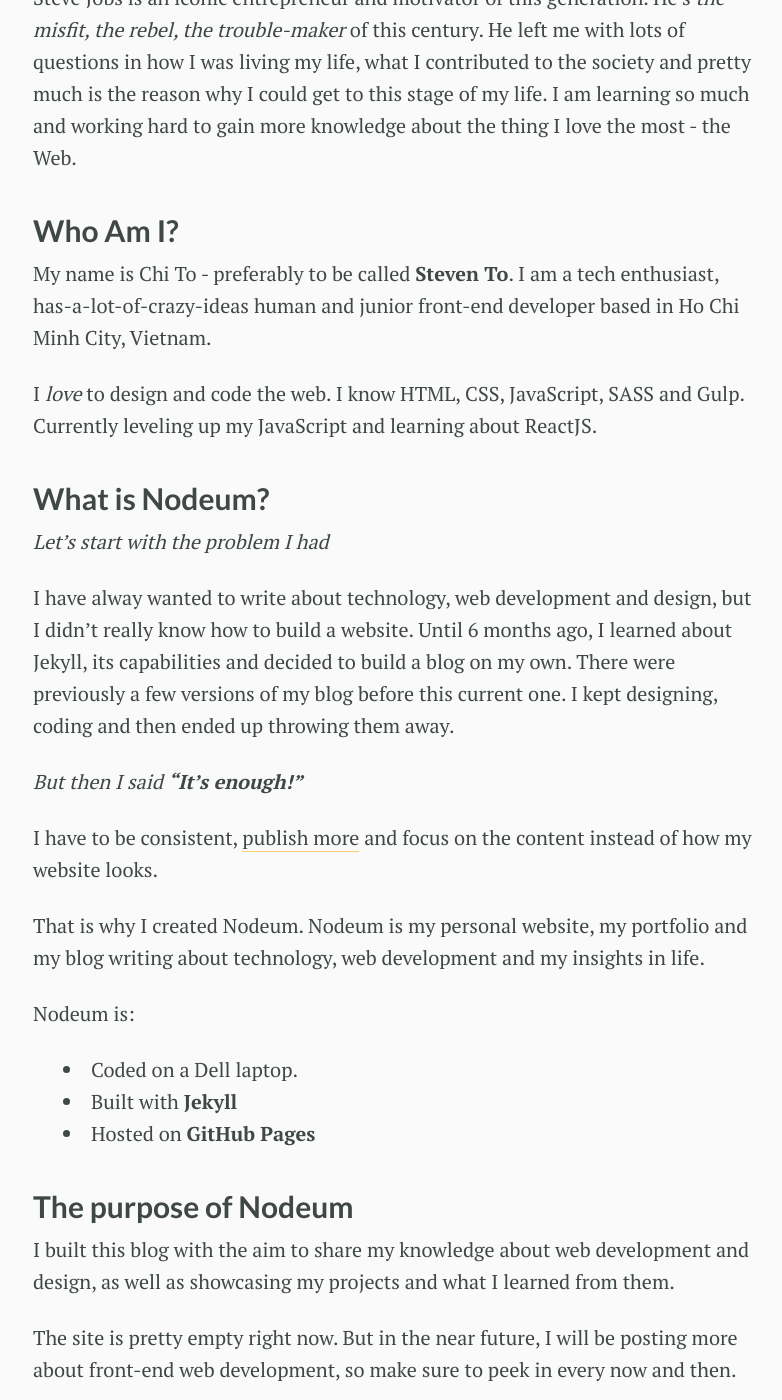
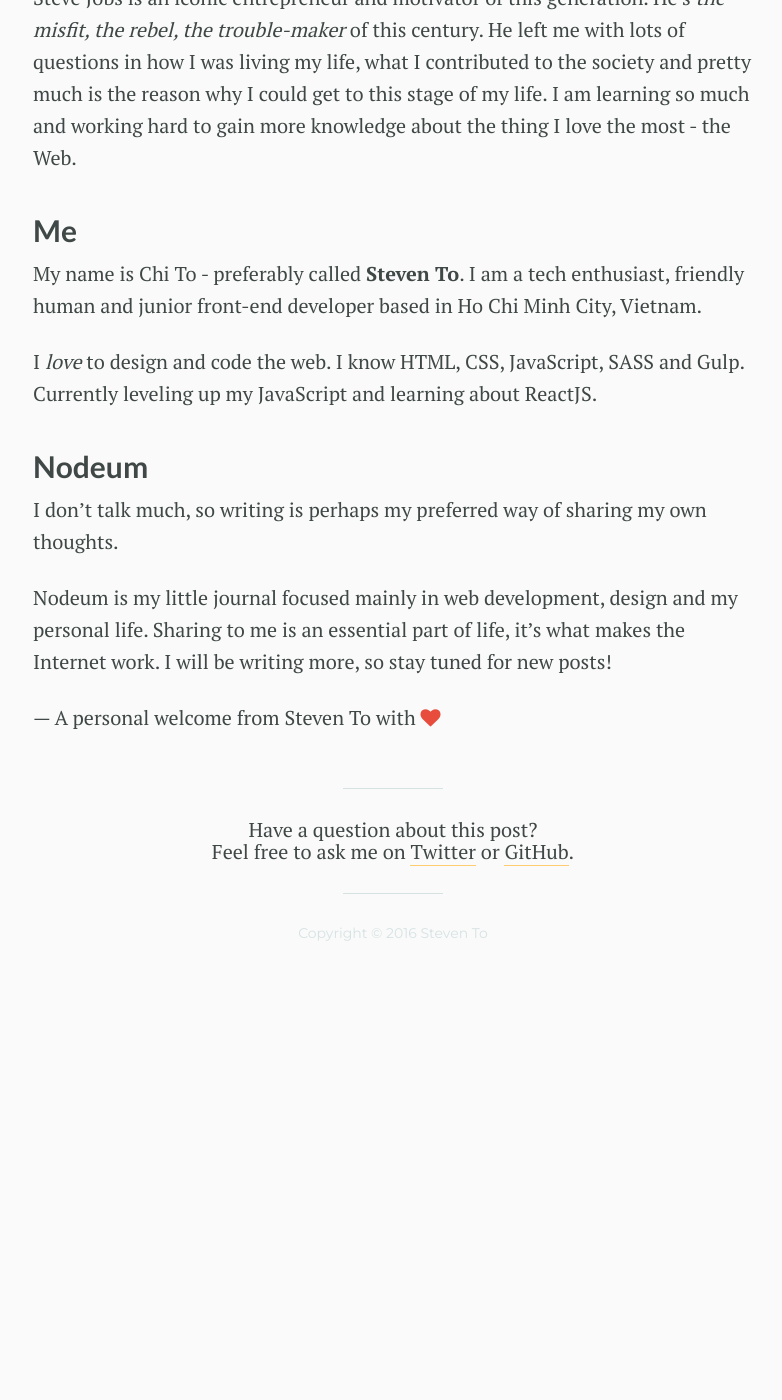
Before and after one commit to alphachoi/nodeum.github.io, a Jekyll site: the page built from _posts/2016-04-30-welcome.md, in a window 1280 px wide and 1400 px high, scrolled down 399 px. Shown: the whole window, without its empty margins (247-1029 px from the left). Built offline with Jekyll 4.4.1, drawn with Linux system fonts in a browser that asks for light colours; nearby versions of some CDN libraries; after the commit the page ends 1371 px from its top, so only the background shows below that; some of the changed text lies outside the part shown.

```diff
--- a/_posts/2016-04-30-welcome.md
+++ b/_posts/2016-04-30-welcome.md
@@ -10,36 +10,17 @@ _That is perhaps one of my favorite quotes from Steve Jobs._
 
 Steve Jobs is an iconic entrepreneur and motivator of this generation. He's _the misfit, the rebel, the trouble-maker_ of this century. He left me with lots of questions in how I was living my life, what I contributed to the society and pretty much is the reason why I could get to this stage of my life. I am learning so much and working hard to gain more knowledge about the thing I love the most - the Web.
 
-## Who Am I?
+## Me
 
-My name is Chi To - preferably to be called **Steven To**. I am a tech enthusiast, has-a-lot-of-crazy-ideas human and junior front-end developer based in Ho Chi Minh City, Vietnam.
+My name is Chi To - preferably called **Steven To**. I am a tech enthusiast, friendly human and junior front-end developer based in Ho Chi Minh City, Vietnam.
 
 I _love_ to design and code the web. I know HTML, CSS, JavaScript, SASS and Gulp. Currently leveling up my JavaScript and learning about ReactJS.
 
-## What is Nodeum?
+## Nodeum
 
-_Let's start with the problem I had_
+I don't talk much, so writing is perhaps my preferred way of sharing my own thoughts.
 
-I have alway wanted to write about technology, web development and design, but I didn't really know how to build a website. Until 6 months ago, I learned about Jekyll, its capabilities and decided to build a blog on my own. There were previously a few versions of my blog before this current one. I kept designing, coding and then ended up throwing them away.
+Nodeum is my little journal focused mainly in web development, design and my personal life. Sharing to me is an essential part of life, it's what makes the Internet work. I will be writing more, so stay tuned for new posts!
 
-_But then I said **"It's enough!"**_
 
-I have to be consistent, [publish more](http://www.travandlos.com/18) and focus on the content instead of how my website looks.
-
-That is why I created Nodeum. Nodeum is my personal website, my portfolio and my blog writing about technology, web development and my insights in life.
-
-Nodeum is:
-
-- Coded on a Dell laptop.
-- Built with **Jekyll**
-- Hosted on **GitHub Pages**
-
-## The purpose of Nodeum
-
-I built this blog with the aim to share my knowledge about web development and design, as well as showcasing my projects and what I learned from them.
-
-The site is pretty empty right now. But in the near future, I will be posting more about front-end web development, so make sure to peek in every now and then.
-
-Thanks for reading.
-
-— Steven To, with <i class="fa fa-heart" style="color: #e74c3c;"></i>
+— A personal welcome from Steven To with <i class="fa fa-heart" style="color: #e74c3c;"></i>
```
Also changed, not shown: _posts/2016-05-03-my-goals.md (added, +51 -0 lines).
